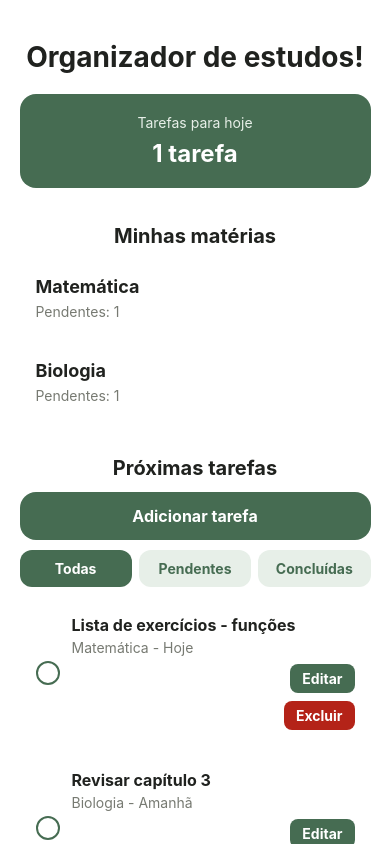
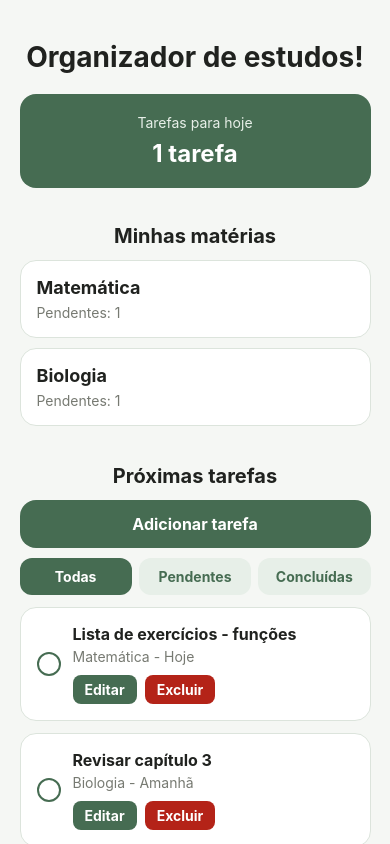
Before and after one commit to LuisAgrizzi/study-planner-organizador-de-estudos-, a React Native app in the folder mobile/: screen / in a window 390 px wide. Built offline with nearby package versions, Linux system fonts and the light colour scheme.

Commit message:
Melhora o visual dos cartões e tarefas

```diff
--- a/mobile/App.js
+++ b/mobile/App.js
@@ -406,6 +406,7 @@ export default function App() {
             <Text style={styles.taskMeta}>
               {task.subject} - {task.date}
             </Text>
+            <View style={styles.taskActions}>
               <Pressable
                 style={styles.editButton}
                 onPress={() => handleEditTask(task)}
@@ -418,6 +419,7 @@ export default function App() {
               >
                 <Text style={styles.deleteButtonText}>Excluir</Text>
               </Pressable>
+            </View>
           </View>
         </View>
       ))}
@@ -469,9 +471,11 @@ const styles = StyleSheet.create({
     width: '90%',
     maxWidth: 520,
     backgroundColor: '#FFFFFF',
+    borderWidth: 1,
+    borderColor: '#DCE4DC',
     borderRadius: 16,
     padding: 16,
-    marginBottom: 8,
+    marginBottom: 10,
   },
   // Aparência do nome da matéria
   subjectName: {
@@ -655,12 +659,11 @@ const styles = StyleSheet.create({
   },
   // Aparência do botão para editar a tarefa
   editButton: {
-    marginTop: 8,
     backgroundColor: '#466C52',
-    alignSelf: 'flex-end',
     paddingVertical: 6,
     paddingHorizontal: 12,
     borderRadius: 8,
+    marginRight: 8,
   },
   editButtonText: {
     color: '#FFFFFF',
@@ -669,12 +672,16 @@ const styles = StyleSheet.create({
   },
   // Aparência do botão de exclusão da tarefa
   deleteButton: {
-    marginTop: 8,
     backgroundColor: '#B42318',
-    alignSelf: 'flex-end',
     paddingVertical: 6,
     paddingHorizontal: 12,
     borderRadius: 8,
+  },
+  // Mantém as ações da tarefa juntas em uma linha
+  taskActions: {
+    flexDirection: 'row',
+    alignItems: 'center',
+    marginTop: 10,
   },
   // Aparência do texto dentro do botão de exclusão
   deleteButtonText: {
@@ -688,9 +695,11 @@ const styles = StyleSheet.create({
     width: '90%',
     maxWidth: 520,
     backgroundColor: '#FFFFFF',
+    borderWidth: 1,
+    borderColor: '#DCE4DC',
     borderRadius: 16,
     padding: 16,
-    marginBottom: 8,
+    marginBottom: 12,
     flexDirection: 'row',
     alignItems: 'center',
   },
@@ -739,7 +748,7 @@ const styles = StyleSheet.create({
   // Aparência do conteúdo dentro da tela rolável
   container: {
     flexGrow: 1,
-    backgroundColor: '#fff',
+    backgroundColor: '#F5F7F4',
     paddingTop: 40,
     paddingBottom: 32,
     alignItems: 'center',
```
Lines whose indentation alone changed are shown as unchanged.
